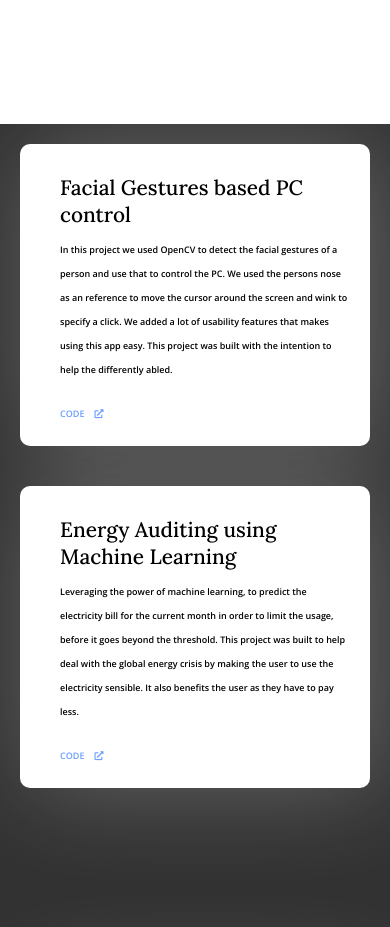
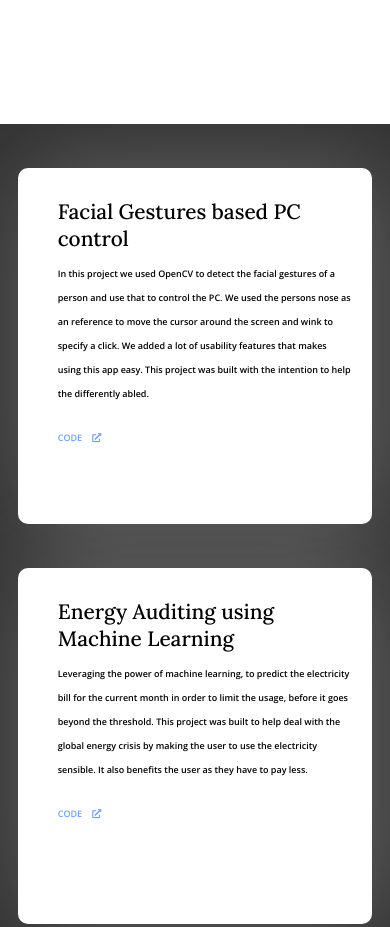
Before and after one commit to KrishnanVC/Portfolio, a plain HTML site: page portfolio.html in a window 390 px wide. Shown: the part 720-1647 px from the top of the page. Drawn offline with nearby package versions, Linux system fonts and the light colour scheme.

Commit message:
Fix responsiveness for 700px

```diff
--- a/portfolio.css
+++ b/portfolio.css
@@ -27,8 +27,8 @@ a {
 }
 
 .section {
-    min-width: 100%;
-    min-height: 100vh;
+    width: 100%;
+    height: 100vh;
     scroll-snap-align: start;
     background-color: white;
     color: black;
@@ -362,17 +362,6 @@ img[src="./neural_network.png"] {
 
 }
 
-@media (max-width: 700px) {
-    .projects {
-        display: flex;
-        flex-direction: column;
-    }
-
-    .project-container {
-        margin: 20px;
-    }
-}
-
 @media (max-width: 600px){
 
     .myself {
@@ -390,12 +379,8 @@ img[src="./neural_network.png"] {
     }
 
     .projects {
-        display: flex;
-        flex-direction: column;
-    }
-
-    .project-container {
-        margin: 20px;
+        grid-template-columns: 1fr 20fr 1fr;
+        grid-template-rows: 1fr 8fr 1fr 8fr 1fr;
     }
 
     .project-description > .title {
@@ -462,10 +447,6 @@ img[src="./neural_network.png"] {
         font-size: 1.2rem;
     }
 
-    .feedback > .achievement .description > ul {
-        line-height: 2rem;
-    }
-
 }
 
 @media (max-width: 400px) {
```
